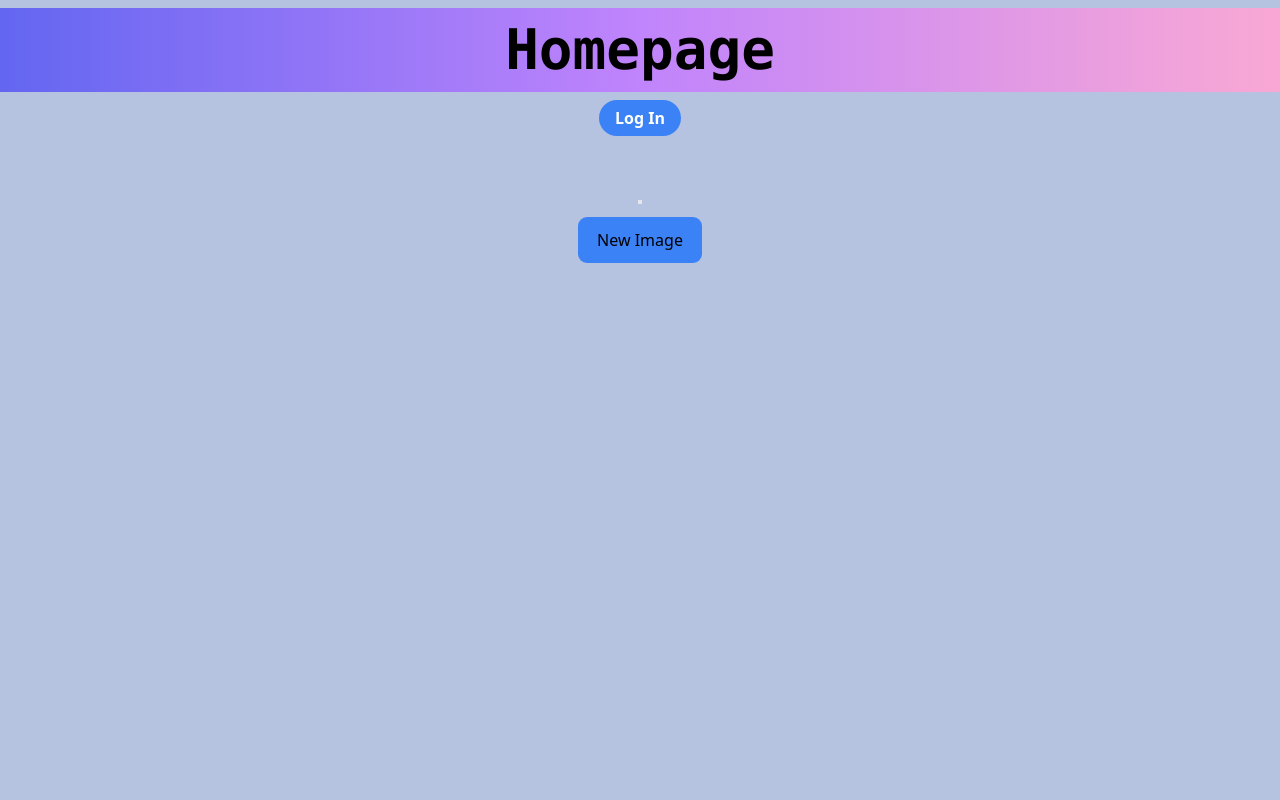
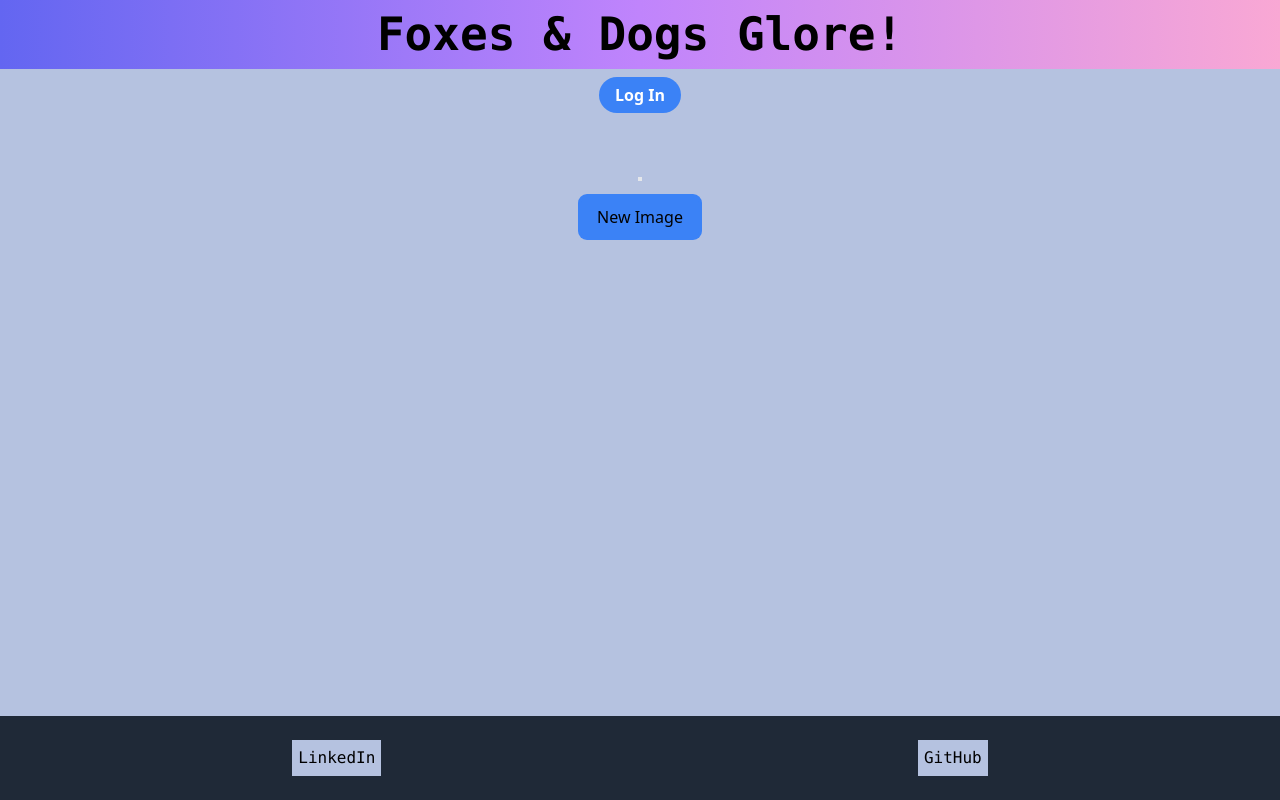
Before and after one commit to harkirats043/Project3, a React (Create React App) app: page /DogsDetails in a window 1280 px wide. Built offline with nearby package versions, Linux system fonts and the light colour scheme; no server answers.

Commit message:
footer update

```diff
--- a/public/index.html
+++ b/public/index.html
@@ -15,6 +15,8 @@
       user's mobile device or desktop. See https://developers.google.com/web/fundamentals/web-app-manifest/
     -->
     <link rel="manifest" href="%PUBLIC_URL%/manifest.json" />
+    <link href="https://fonts.googleapis.com/css2?family=Roboto:wght@400;700&display=swap" rel="stylesheet">
+
     <!--
       Notice the use of %PUBLIC_URL% in the tags above.
       It will be replaced with the URL of the `public` folder during the build.
@@ -24,7 +26,7 @@
       work correctly both with client-side routing and a non-root public URL.
       Learn how to configure a non-root public URL by running `npm run build`.
     -->
-    <title>HarkiratProject3</title>
+    <title>HarkiratProject</title>
   </head>
   <body>
     <noscript>You need to enable JavaScript to run this app.</noscript>
--- a/src/components/Auth/LoginButton.jsx
+++ b/src/components/Auth/LoginButton.jsx
@@ -3,7 +3,7 @@ import { useAuth0 } from "@auth0/auth0-react";
 export default function LoginButton(){
     const{ loginWithRedirect } = useAuth0()
 
-    return (<button  className="bg-blue-500 hover:bg-blue-800 text-white font-bold py-1.5 px-4 rounded-full"
+    return (<button  className="bg-blue-500 mt-2 hover:bg-blue-800 text-white font-bold py-1.5 px-4 rounded-full"
     onClick={()=>loginWithRedirect()}>Log In</button>)
 
 }
--- a/src/components/Auth/LogoutButton.jsx
+++ b/src/components/Auth/LogoutButton.jsx
@@ -3,7 +3,7 @@ import { useAuth0 } from "@auth0/auth0-react";
 export default function LogoutButton(){
     const{ logout } = useAuth0()
 
-    return (<button className="bg-blue-500 hover:bg-blue-800 text-white font-bold py-1.5 px-4 rounded-full"
+    return (<button className="bg-blue-500 mt-2 hover:bg-blue-800 text-white font-bold py-1.5 px-4 rounded-full"
         onClick={()=>logout()}>Log Out</button>)
 
 }
--- /dev/null
+++ b/src/components/Footer.jsx
@@ -0,0 +1,14 @@
+export default function Footer(){
+    return(
+        <div className="fixed bottom-0 left-0 right-0 bg-gray-800 text-gray p-6 flex justify-around items-center">
+            <a href="https://www.linkedin.com/in/harkirat-singh-hanzra/" target="_blank" rel="noopener noreferrer" className="text-center">
+                <i className="fab fa-linkedin text-4xl mb-2"></i>
+                <p className="p-1.5 hover:bg-purple-400 cursor-pointer font-mono">LinkedIn</p>
+            </a>
+            <a href="https://github.com/harkirats043/Project3" target="_blank" rel="noopener noreferrer" className="text-center">
+                <i className="fab fa-github text-4xl mb-2"></i>
+                <p className="p-1.5 hover:bg-purple-400 cursor-pointer font-mono">GitHub</p>
+            </a>
+        </div>
+    )
+}
--- a/src/components/HomePage.jsx
+++ b/src/components/HomePage.jsx
@@ -2,6 +2,7 @@ import { Link } from "react-router-dom";
 import { useAuth0 } from "@auth0/auth0-react";
 import LoginButton from "./Auth/LoginButton";
 import LogoutButton from "./Auth/LogoutButton";
+import Footer from "./Footer";
 
 export default function Homepage() {
     const { isLoading, isAuthenticated } = useAuth0();
@@ -13,7 +14,7 @@ export default function Homepage() {
     return (
         <div className="text-center">
             <Link to="/">
-                <div className="bg-gradient-to-r from-indigo-500 via-purple-400 to-pink-300 w-full h-15 my-2 font-mono font-extrabold text-[56px] max-md ">Homepage</div>
+                <div className="bg-gradient-to-r from-indigo-500 via-purple-400 to-pink-300 w-full h-15 my-0 font-mono font-extrabold text-[46px] max-md ">Foxes & Dogs Glore! </div>
             </Link>
 
             {isAuthenticated ? (
@@ -30,9 +31,13 @@ export default function Homepage() {
                             <div className="absolute top-30 right-20 max-sm:top-15 max-sm:right-2 text-[24px]  bg-blue-500 hover:bg-blue-400 text-white py-1 px-2 border-b-4 border-blue-700 hover:border-blue-500 rounded">Dog Images</div>
                         </Link>
                     </div>
+
                 </>
             ) : (
+                <div>
                 <LoginButton />
+                <Footer />
+                </div>
             )}
         </div>
     );
```
Also changed, not shown: 1 other file (tests, documents, lock files or other folders).
